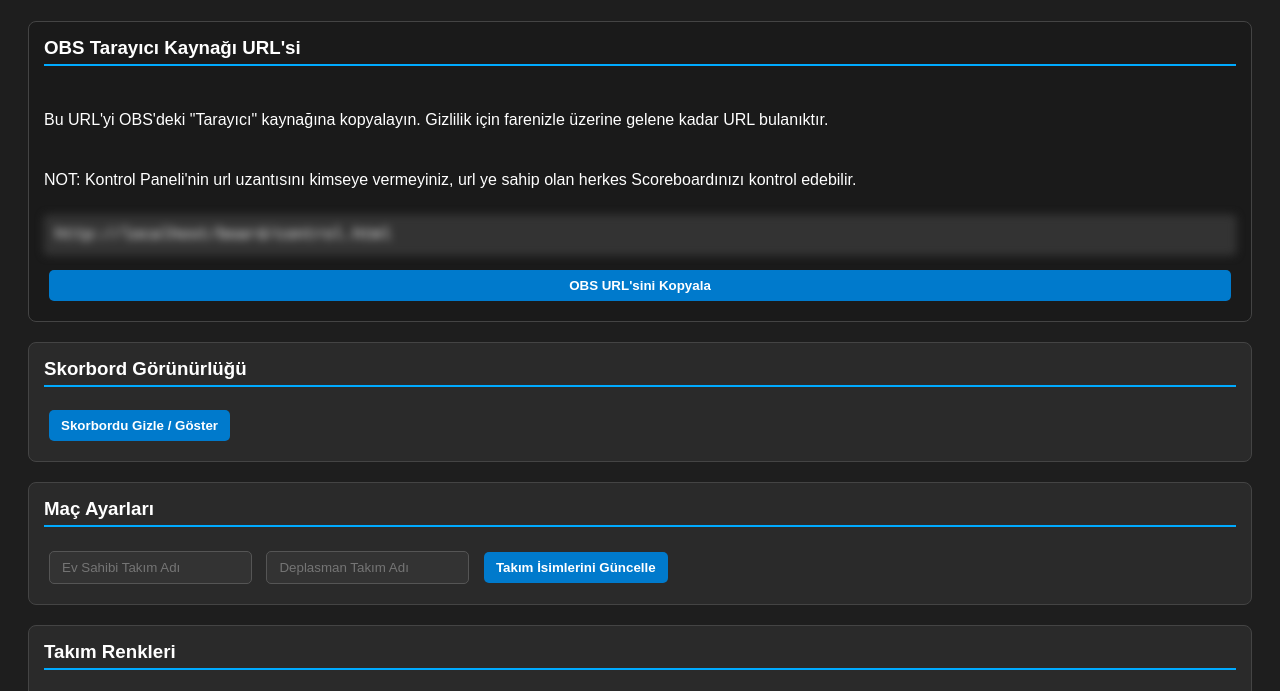
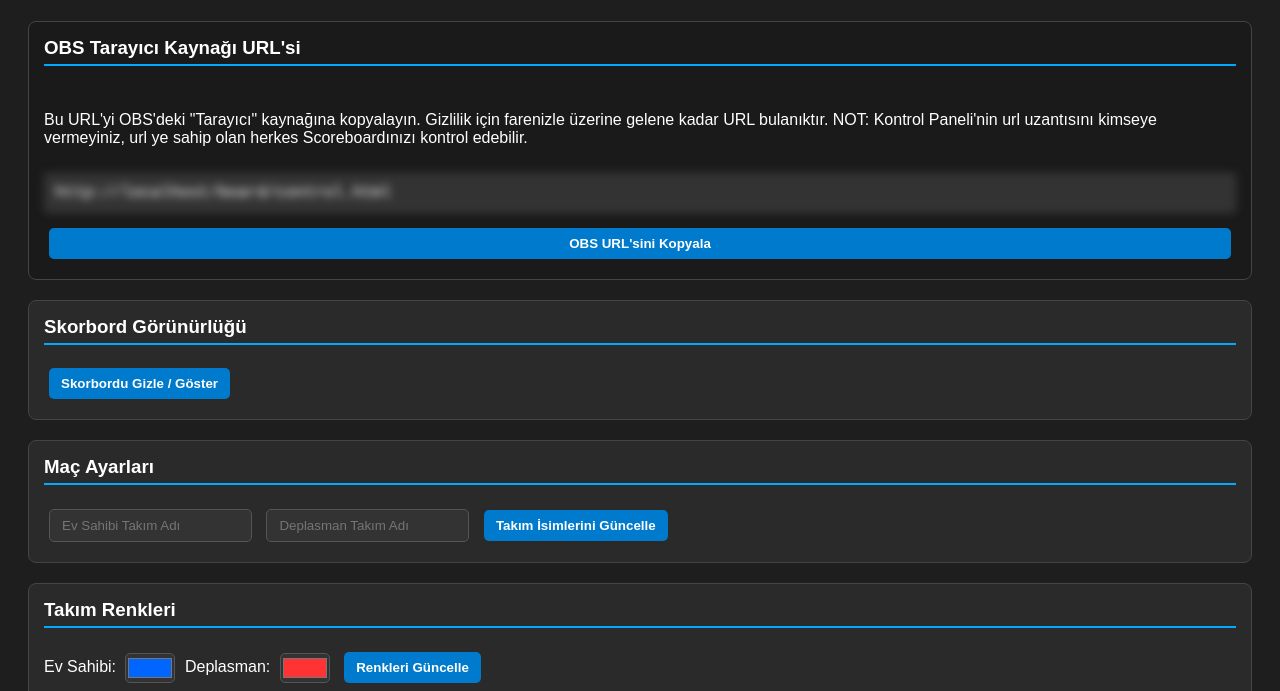
Before and after one commit to tenshoedits/Soccer_Scoreboard_by_TrooXie, a website: page public/control.html in a window 1280 px wide. Shown: the part 107-798 px from the top of the page. Drawn offline with Linux system fonts and the light colour scheme.

Commit message:
Update control.html

```diff
--- a/public/control.html
+++ b/public/control.html
@@ -67,8 +67,7 @@
 
   <div id="obs-url-section">
     <h3>OBS Tarayıcı Kaynağı URL'si</h3>
-    <p>Bu URL'yi OBS'deki "Tarayıcı" kaynağına kopyalayın. Gizlilik için farenizle üzerine gelene kadar URL bulanıktır.</p>
-    <p>NOT: Kontrol Paneli'nin url uzantısını kimseye vermeyiniz, url ye sahip olan herkes Scoreboardınızı kontrol edebilir.</p>
+    <p>Bu URL'yi OBS'deki "Tarayıcı" kaynağına kopyalayın. Gizlilik için farenizle üzerine gelene kadar URL bulanıktır. NOT: Kontrol Paneli'nin url uzantısını kimseye vermeyiniz, url ye sahip olan herkes Scoreboardınızı kontrol edebilir.</p>
 
     <div id="obsUrlDisplay" class="blurred">
         URL Yükleniyor...
```
